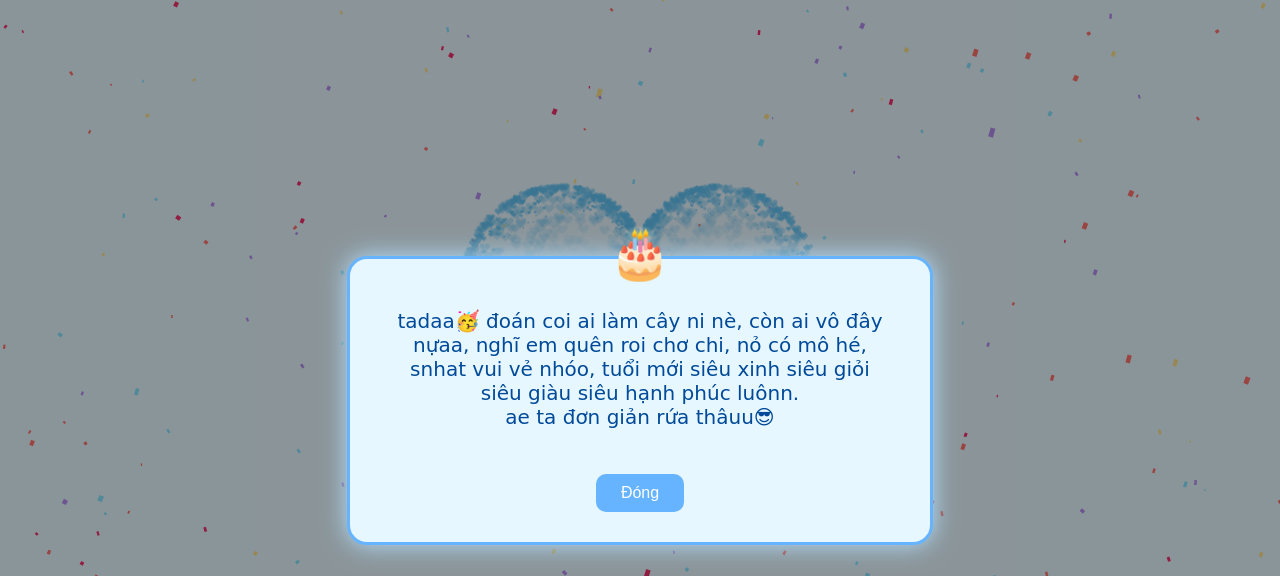
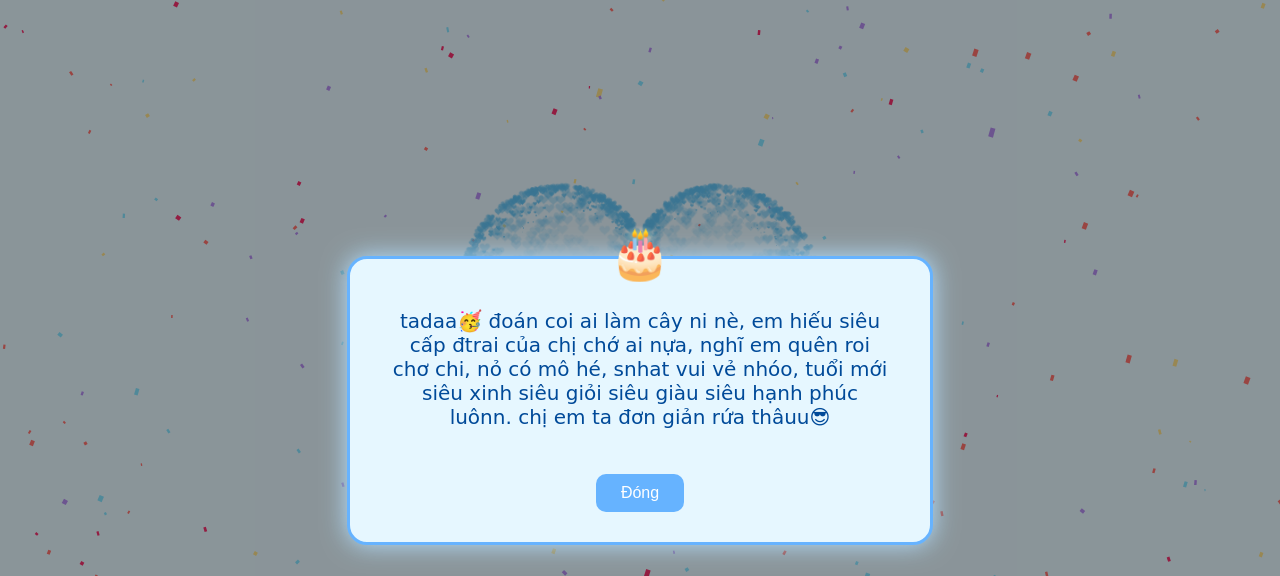
Before and after one commit to dhieuu204/snhatchibep, a plain HTML site: page index.html in a window 1280 px wide. Both pictures are taken after a click on the button "Ấn zô nè mom 💌". Shown: the top 576 px of the page. Drawn offline with Linux system fonts and the light colour scheme; a web font is replaced by a local one.

Commit message:
Update index.html

```diff
--- a/index.html
+++ b/index.html
@@ -26,10 +26,7 @@
       <div class="popup" id="popup">
         <div class="popup-content">
           <p>
-            tadaa🥳 đoán coi ai làm cây ni nè, còn ai vô đây nựaa, nghĩ em quên
-            roi chơ chi, nỏ có mô hé, snhat vui vẻ nhóo, tuổi mới siêu xinh siêu
-            giỏi siêu giàu siêu hạnh phúc luônn. <br />
-            ae ta đơn giản rứa thâuu😎 <br />
+            tadaa🥳 đoán coi ai làm cây ni nè, em hiếu siêu cấp đtrai của chị chớ ai nựa, nghĩ em quên roi chơ chi, nỏ có mô hé, snhat vui vẻ nhóo, tuổi mới siêu xinh siêu giỏi siêu giàu siêu hạnh phúc luônn. chị em ta đơn giản rứa thâuu😎
           </p>
           <button onclick="closePopup()">Đóng</button>
         </div>
```
